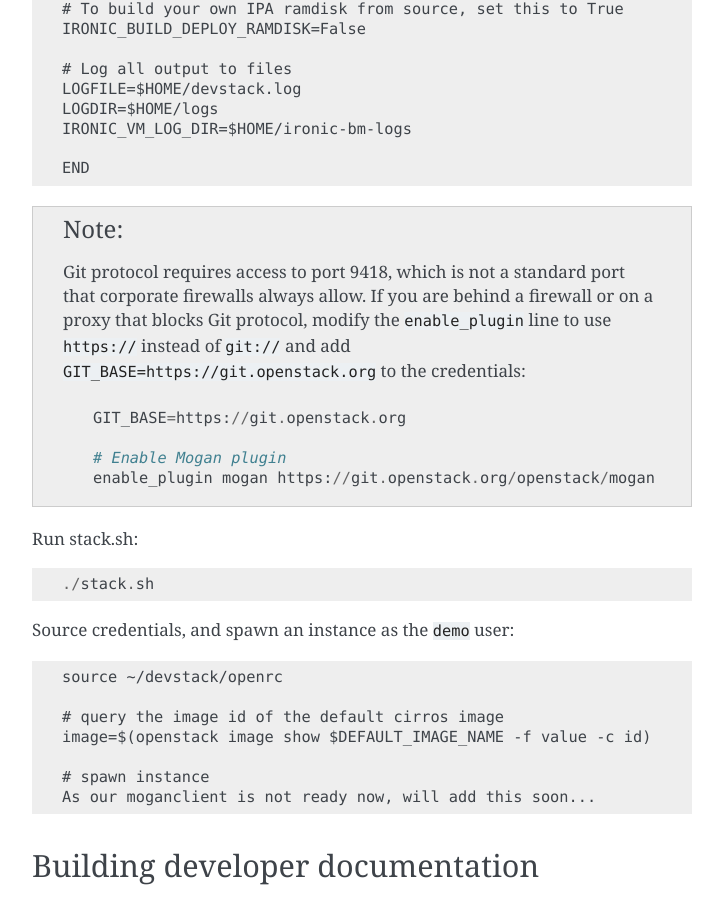
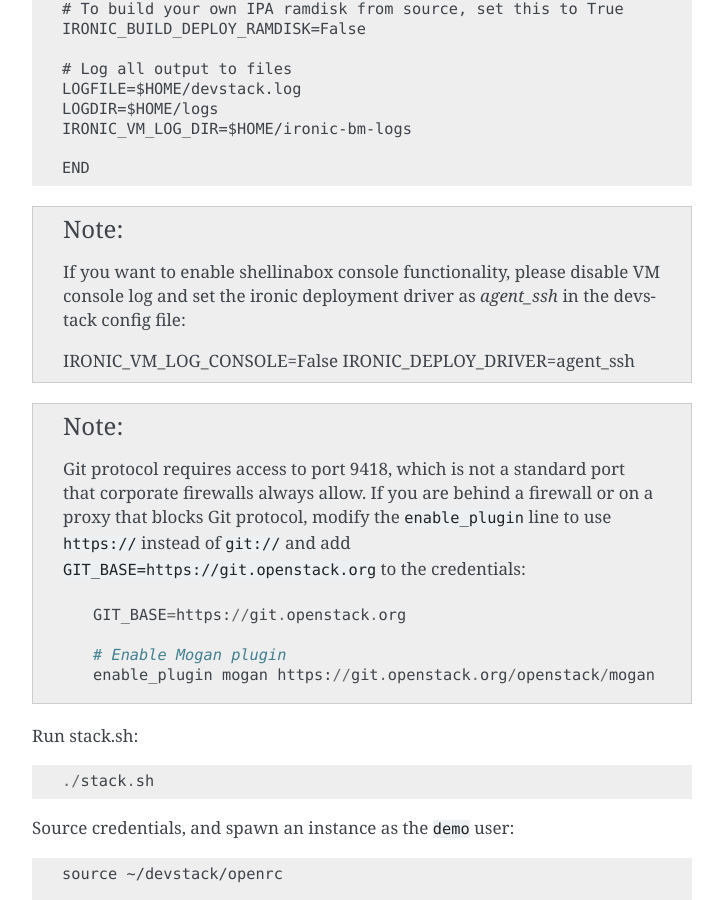
Before and after one commit to openstack-archive/mogan, a Sphinx documentation site: the page built from doc/source/dev/dev-quickstart.rst, in a window 1280 px wide and 900 px high, scrolled down 6914 px. Shown: the whole window, without its empty margins (388-1111 px from the left). Built offline with Sphinx 7.4.7, drawn with Linux system fonts in a browser that asks for light colours.

Commit message:
Enable mogan console services and add description of quick-start
Change-Id: Ib186b7661618ed8d35d84cdbfee8d72273dda627
Partially-Implements: bp console-support

```diff
--- a/doc/source/dev/dev-quickstart.rst
+++ b/doc/source/dev/dev-quickstart.rst
@@ -328,6 +328,14 @@ Create devstack/local.conf with minimal settings required to enable Mogan
     END
 
 .. note::
+    If you want to enable shellinabox console functionality, please disable
+    VM console log and set the ironic deployment driver as *agent_ssh* in
+    the devstack config file::
+
+    IRONIC_VM_LOG_CONSOLE=False
+    IRONIC_DEPLOY_DRIVER=agent_ssh
+
+.. note::
     Git protocol requires access to port 9418, which is not a standard port that
     corporate firewalls always allow. If you are behind a firewall or on a proxy that
     blocks Git protocol, modify the ``enable_plugin`` line to use ``https://`` instead
```
Also changed, not shown: 2 other files.
